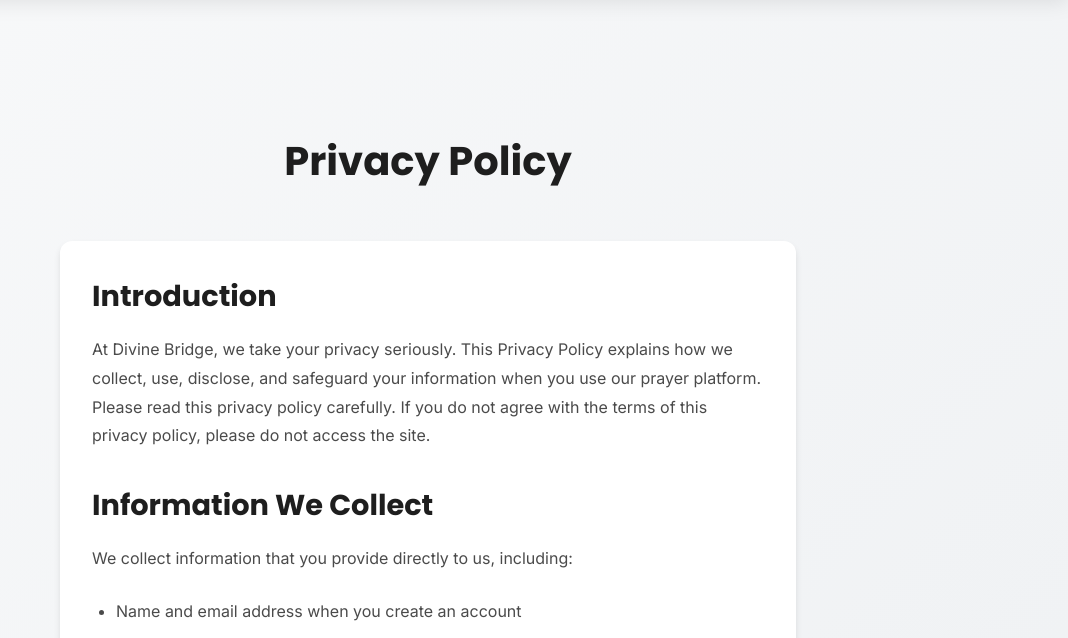
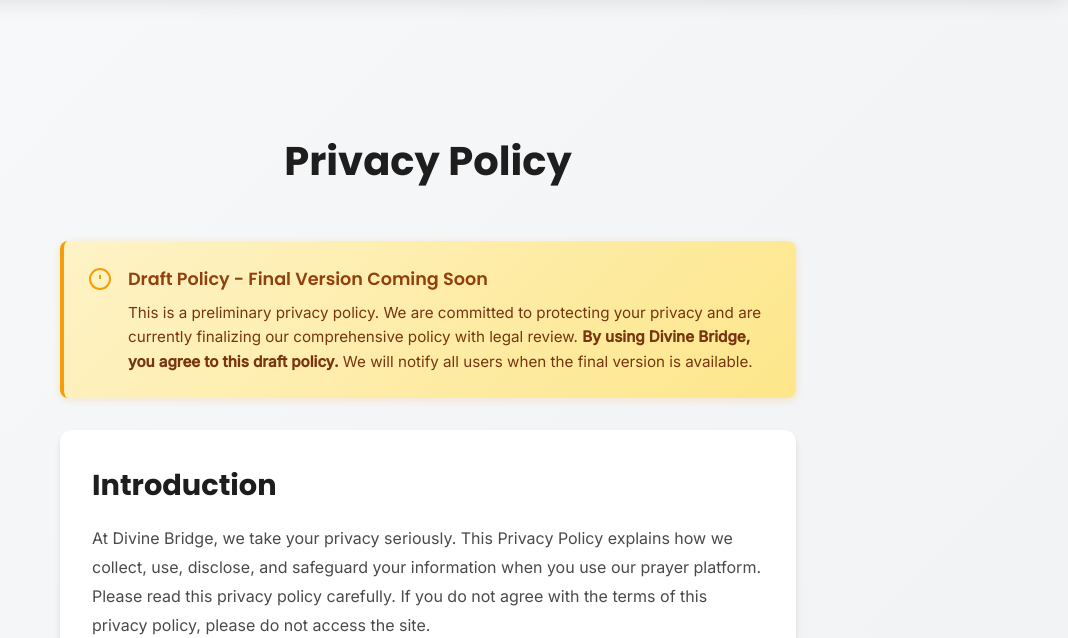
Before and after one commit to BamweTech/DivineBridge, a Flask app: template templates/privacy_policy.html in a window 1280 px wide. Shown: the part 79-717 px from the top of the page, without its empty margins (212-1280 px from the left). Run offline with Flask 2, Linux system fonts and the light colour scheme; the template is opened without the code that fills it, so the values that code supplies are empty; parts of the project's set-up code (start-up, migrations or seed data) failed here and were passed over; some libraries are stand-ins or nearby versions.

Commit message:
docs: Add draft notice banners to Privacy Policy and Terms of Service
Added prominent yellow warning banners to both legal pages indicating:
- These are draft/preliminary versions
- Final versions are being reviewed legally
- Users agree to draft terms by using the service
- Users will be notified when final versions are ready

Benefits:
- Legally transparent about document status
- Sets proper expectations with users
- Professional appearance
- Reduces liability while in draft status
- Maintains trust through honesty

```diff
--- a/templates/privacy_policy.html
+++ b/templates/privacy_policy.html
@@ -87,6 +87,27 @@
 {% block content %}
 <section class="privacy-section">
     <h1 class="privacy-title">Privacy Policy</h1>
+
+    <!-- Notice Banner -->
+    <div style="background: linear-gradient(135deg, #fef3c7 0%, #fde68a 100%); border-left: 4px solid #f59e0b; padding: 1.5rem; border-radius: 8px; margin-bottom: 2rem; box-shadow: 0 2px 8px rgba(245, 158, 11, 0.2);">
+        <div style="display: flex; align-items: start; gap: 1rem;">
+            <svg width="24" height="24" viewBox="0 0 24 24" fill="none" stroke="#f59e0b" stroke-width="2" style="flex-shrink: 0; margin-top: 2px;">
+                <circle cx="12" cy="12" r="10"></circle>
+                <line x1="12" y1="8" x2="12" y2="12"></line>
+                <line x1="12" y1="16" x2="12.01" y2="16"></line>
+            </svg>
+            <div>
+                <h3 style="font-family: 'Poppins', sans-serif; font-weight: 600; color: #92400e; margin: 0 0 0.5rem 0; font-size: 1.1rem;">
+                    Draft Policy - Final Version Coming Soon
+                </h3>
+                <p style="color: #78350f; margin: 0; line-height: 1.6; font-size: 0.95rem;">
+                    This is a preliminary privacy policy. We are committed to protecting your privacy and are currently finalizing our comprehensive policy with legal review.
+                    <strong>By using Divine Bridge, you agree to this draft policy.</strong> We will notify all users when the final version is available.
+                </p>
+            </div>
+        </div>
+    </div>
+
     <div class="privacy-content">
         <h2 class="privacy-section-title">Introduction</h2>
         <p class="privacy-text">
```
Also changed, not shown: templates/terms_of_service.html (+21 -0 lines).
